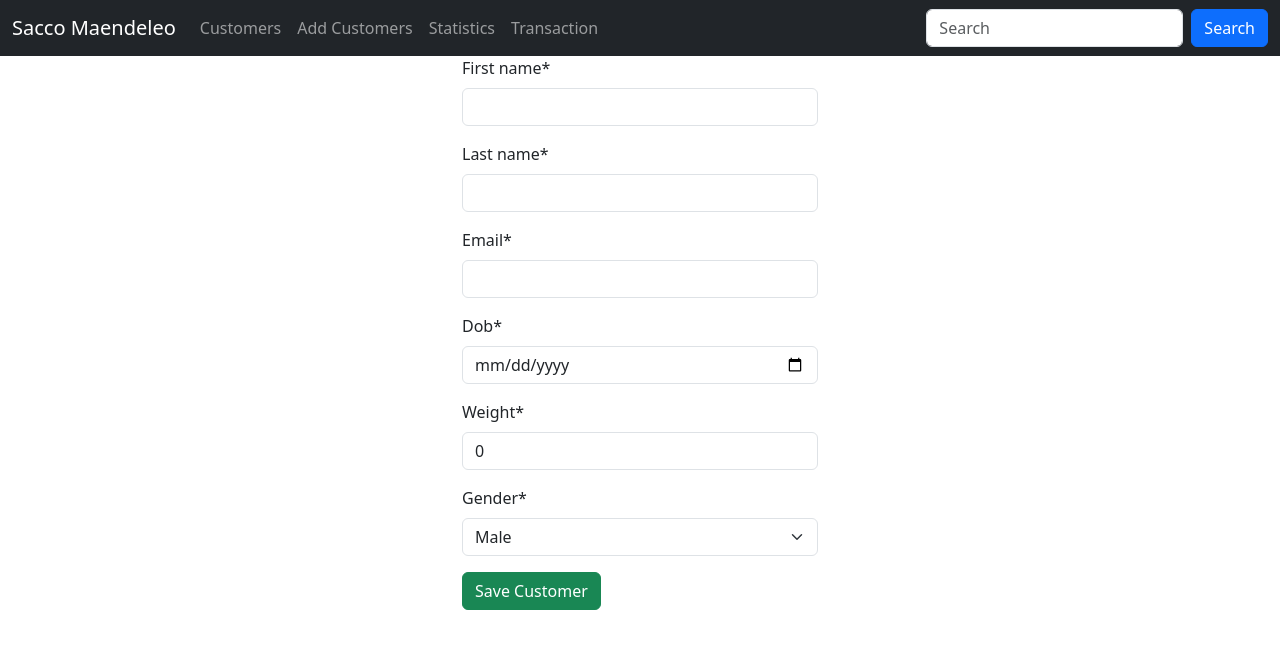
After one commit to CreatorLarry/sacco_project_database, a Django app: page /add/customer in a window 1280 px wide. The commit adds this page. Shown: the top 649 px of the page. Run offline with Django 5.2, Linux system fonts and the light colour scheme; some libraries are stand-ins or nearby versions.

Commit message:
sacco add customer page added

```diff
--- /dev/null
+++ b/app/app_forms.py
@@ -0,0 +1,15 @@
+from django import forms
+
+from app.models import Customer
+
+GENDER_CHOICES = {"Male": "Male", "Female": "Female"}
+
+class CustomerForm(forms.ModelForm):
+    class Meta:
+        model = Customer
+        fields = ['first_name', 'last_name', 'email', 'dob', 'weight', 'gender']
+        widgets = {
+            'dob' : forms.DateInput(attrs={'type': 'date', 'min':'1980-01-01', 'max':'2005-12-31'}),
+            'weight' : forms.NumberInput(attrs={'type': 'number', 'min':'35', 'max':'100'}),
+            'gender' : forms.Select(choices=GENDER_CHOICES),
+        }
--- a/app/views.py
+++ b/app/views.py
@@ -2,6 +2,7 @@ from django.core.paginator import Paginator, PageNotAnInteger, EmptyPage
 from django.http import HttpResponse
 from django.shortcuts import render, redirect
 
+from app.app_forms import CustomerForm
 from app.models import Customer, Deposit
 
 
@@ -22,7 +23,7 @@ def test(request):
     c1 = Customer.objects.get(id=1)  # select * from customers where id=1
     print(c1)
 
-# fetch deposits
+    # fetch deposits
     d1 = Deposit(amount=10000, status=True, customer=c1)
     d1.save()
     num_of_deposits = Deposit.objects.count()
@@ -31,7 +32,8 @@ def test(request):
 
 
 def customers(request):
-    data = Customer.objects.all().order_by('id').values() # ORM-object relational marker select everything from customers
+    data = Customer.objects.all().order_by(
+        '-id').values()  # ORM-object relational marker select everything from customers
     # create a paginator
     paginator = Paginator(data, 8)
     page_number = request.GET.get('page', 1)
@@ -41,10 +43,12 @@ def customers(request):
         paginated_data = paginator.page(1)
 
     return render(request, 'customers.html', {'data': paginated_data})
+
+
 # render is to request
 def remove_customer(request, customer_id):
-    customer = Customer.objects.get(id=customer_id) # select everything from customer where id=7
-    customer.delete() # delete from customers where id=7
+    customer = Customer.objects.get(id=customer_id)  # select everything from customer where id=7
+    customer.delete()  # delete from customers where id=7
     return redirect('customers')
 
 
@@ -52,3 +56,19 @@ def customer_details(request, customer_id):
     customer = Customer.objects.get(id=customer_id)
     deposits = Deposit.objects.filter(customer_id=customer_id)
     return render(request, "details.html", {'deposits': deposits, 'customer': customer})
+
+
+def add_customers(request):
+    if request.method == 'POST':
+        form = CustomerForm(request.POST)
+        if form.is_valid():
+            form.save()
+            return redirect('customers')
+
+    else:
+        form = CustomerForm()
+        return render(request, 'customer_form.html', context={"form": form})
+
+# installing crispy forms
+# pip install django-crispy-forms
+# pip install crispy-bootstrap5
--- a/project_database_2/settings.py
+++ b/project_database_2/settings.py
@@ -38,6 +38,8 @@ INSTALLED_APPS = [
     'django.contrib.messages',
     'django.contrib.staticfiles',
     'app.apps.AppConfig',
+    'crispy_forms',
+    'crispy_bootstrap5',
 ]
 
 MIDDLEWARE = [
@@ -127,3 +129,7 @@ STATICFILES_DIRS = [BASE_DIR / 'app/static']
 # https://docs.djangoproject.com/en/5.1/ref/settings/#default-auto-field
 
 DEFAULT_AUTO_FIELD = 'django.db.models.BigAutoField'
+
+CRISPY_ALLOWED_TEMPLATE_PACKS = 'bootstrap5'
+
+CRISPY_TEMPLATE_PACK = 'bootstrap5'
--- a/project_database_2/urls.py
+++ b/project_database_2/urls.py
@@ -22,6 +22,8 @@ from app import views
 urlpatterns = [
     path('', views.customers, name='customers'),
 
+    path('add/customer', views.add_customers, name='add_customers'),
+
     path('customer/remove/<int:customer_id>', views.remove_customer, name='remove_customer'),
 
     path('customer/details/<int:customer_id>', views.customer_details, name='customer_details'),
--- /dev/null
+++ b/templates/customer_form.html
@@ -0,0 +1,20 @@
+{% extends 'master.html' %}
+{% load crispy_forms_filters %}
+
+{% block title %}
+    <title>Add Customer</title>
+{% endblock %}
+
+{% block content %}
+    <div class="container">
+        <div class="row justify-content-center">
+            <div class="col-sm-4">
+                <form action="{% url 'add_customers' %}" method="post">
+                    {% csrf_token %}
+                    {{ form | crispy }}
+                    <button class="btn btn-success">Save Customer</button>
+                </form>
+            </div>
+        </div>
+    </div>
+{% endblock %}
--- a/templates/master.html
+++ b/templates/master.html
@@ -20,6 +20,9 @@
             <ul class="navbar-nav me-auto">
                 <li class="nav-item">
                     <a class="nav-link" href="{% url 'customers' %}">Customers</a>
+                </li>
+                <li class="nav-item">
+                    <a class="nav-link" href="{% url 'add_customers' %}">Add Customers</a>
                 </li>
                 <li class="nav-item">
                     <a class="nav-link" href="#">Statistics</a>
```
Also changed, not shown: db.sqlite3.
